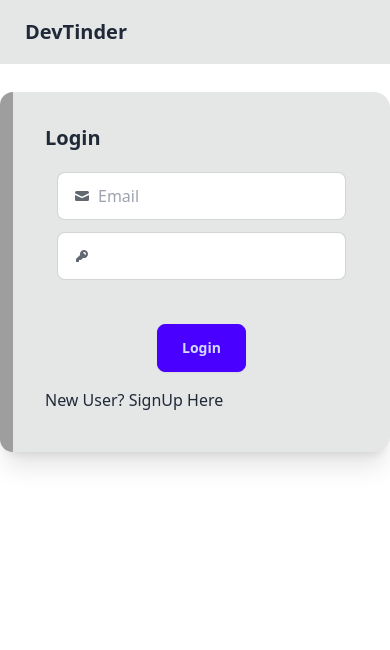
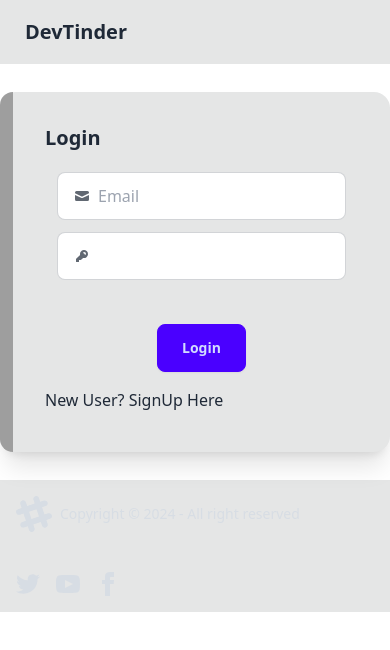
Before and after one commit to syedfaizanraja/DevTinderWeb, a React (Vite) app: page /login in a window 390 px wide. Shown: the top 650 px of the page. Built offline with nearby package versions, Linux system fonts and the light colour scheme; no server answers; grey boxes are pictures that could not be loaded.

Commit message:
Code Refactor

```diff
--- a/src/components/Body.jsx
+++ b/src/components/Body.jsx
@@ -38,7 +38,7 @@ const Body = () => {
     <div>
       <NavBar />
       <Outlet />
-      {/* <Footer/> */}
+       <Footer/>
     </div>
   );
 };
--- a/src/components/Footer.jsx
+++ b/src/components/Footer.jsx
@@ -2,13 +2,11 @@
 
 const Footer = () => {
   return (
-    <div>
-
-<footer className="footer bg-base-300 text-neutral-content p-5 fixed bottom-0">
-  <aside>
+    <footer className="footer bg-base-300 text-neutral-content items-center p-4">
+  <aside className="grid-flow-col items-center">
     <svg
-      width="50"
-      height="50"
+      width="36"
+      height="36"
       viewBox="0 0 24 24"
       xmlns="http://www.w3.org/2000/svg"
       fillRule="evenodd"
@@ -17,15 +15,9 @@ const Footer = () => {
       <path
         d="M22.672 15.226l-2.432.811.841 2.515c.33 1.019-.209 2.127-1.23 2.456-1.15.325-2.148-.321-2.463-1.226l-.84-2.518-5.013 1.677.84 2.517c.391 1.203-.434 2.542-1.831 2.542-.88 0-1.601-.564-1.86-1.314l-.842-2.516-2.431.809c-1.135.328-2.145-.317-2.463-1.229-.329-1.018.211-2.127 1.231-2.456l2.432-.809-1.621-4.823-2.432.808c-1.355.384-2.558-.59-2.558-1.839 0-.817.509-1.582 1.327-1.846l2.433-.809-.842-2.515c-.33-1.02.211-2.129 1.232-2.458 1.02-.329 2.13.209 2.461 1.229l.842 2.515 5.011-1.677-.839-2.517c-.403-1.238.484-2.553 1.843-2.553.819 0 1.585.509 1.85 1.326l.841 2.517 2.431-.81c1.02-.33 2.131.211 2.461 1.229.332 1.018-.21 2.126-1.23 2.456l-2.433.809 1.622 4.823 2.433-.809c1.242-.401 2.557.484 2.557 1.838 0 .819-.51 1.583-1.328 1.847m-8.992-6.428l-5.01 1.675 1.619 4.828 5.011-1.674-1.62-4.829z"></path>
     </svg>
-    <p>
-      DevTinder Ltd.
-      <br />
-      A place to connect with Developers.
-    </p>
+    <p>Copyright © {new Date().getFullYear()} - All right reserved</p>
   </aside>
-  <nav>
-    <h6 className="footer-title">Social</h6>
-    <div className="grid grid-flow-col gap-4">
+  <nav className="grid-flow-col gap-4 md:place-self-center md:justify-self-end">
     <a>
       <svg
         xmlns="http://www.w3.org/2000/svg"
@@ -59,11 +51,8 @@ const Footer = () => {
           d="M9 8h-3v4h3v12h5v-12h3.642l.358-4h-4v-1.667c0-.955.192-1.333 1.115-1.333h2.885v-5h-3.808c-3.596 0-5.192 1.583-5.192 4.615v3.385z"></path>
       </svg>
     </a>
-    </div>
   </nav>
 </footer>
-
-    </div>
   )
 }
 
```
Lines whose indentation alone changed are shown as unchanged.
